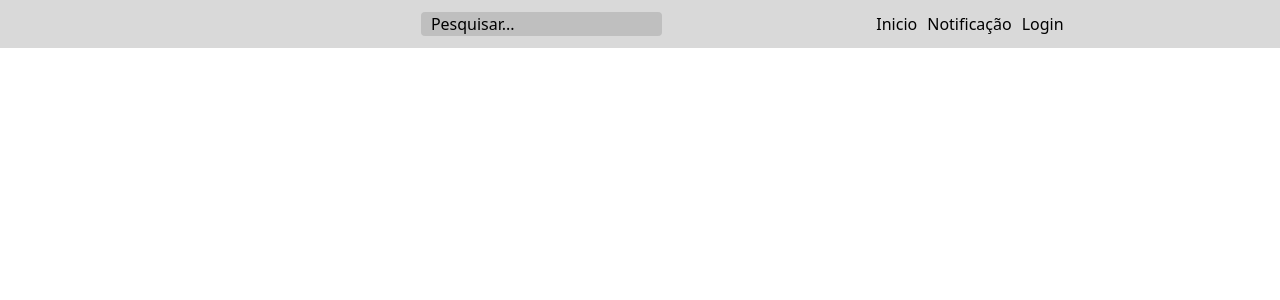
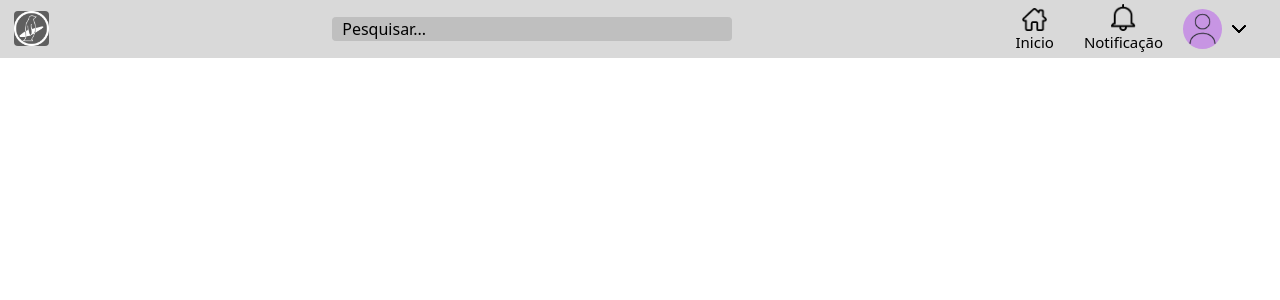
Before and after one commit to catolica-faculdade/pinguin-project, a React (Vite) app: page /cover-page in a window 1280 px wide. Shown: the top 300 px of the page. Built offline with nearby package versions, Linux system fonts and the light colour scheme.

Commit message:
Feat: NavBar na página CoverPage feita, e 2 nova background inseridas no Index.css.

```diff
--- a/src/Pages/CoverPage.jsx
+++ b/src/Pages/CoverPage.jsx
@@ -7,18 +7,33 @@ function CoverPage(){
         // retorna no 'html' pela main aqui
 
             <div>
-                <nav className="flex justify-evenly bg-navbar p-3 items-center">
-                    <div>
-                        <div className="pl-[20px bg-cube-gray-navbar]"></div>
+                <nav className="flex justify-between bg-navbar p-1 items-center">
+                    <div className="pl-[10px]">
+                        <div className="w-[35px] h-[35px] bg-cube-gray-navbar rounded-[4px]">
+                            <img src='src/assets/images/logo-pinguIn-branca.png'/>
+                        </div>
                     </div>
                     <div>
-                        <input className="bg-input-navbar rounded-[4px] pl-[10px] text-black placeholder-black placeholder:font-sans "
+                        <input className="bg-input-navbar rounded-[4px] pl-[10px] w-[400px] text-black placeholder-black placeholder:font-sans "
                          placeholder="Pesquisar..." type="text" />
                     </div>
-                    <div>
-                        <a className="pl-[10px]">Inicio</a>
-                        <a className="pl-[10px]">Notificação</a>
-                        <a className="pl-[10px]">Login</a>
+                    <div className="flex pr-[30px] items-center">
+                        <div className="flex flex-col items-center">
+                            <img className="w-[25px] pt-[4px]" src='src/assets/images/house-icon.png'/>
+                            <a className="text-[15px]">Inicio</a>
+                        </div>
+                        <div className="flex flex-col items-center pl-[30px]">
+                            <img className="w-[25px]" src='src/assets/images/notifications-icon.png'/>
+                            <a className="text-[15px]">Notificação</a>
+                        </div>
+                        <div className="flex items-center pl-[20px]">
+                            <div className="rounded-[50%] bg-icon-user p-[2px] items-center">
+                                <img className="w-[35px]" src='src/assets/images/user-icon-black.png'/>
+                            </div>
+                            <div>
+                                <img className="pl-[10px]" src='src/assets/images/down-arrow-icon.png'/>
+                            </div>
+                        </div>
                     </div>
                 </nav>
             </div>
--- a/src/index.css
+++ b/src/index.css
@@ -41,4 +41,8 @@
     background-color: #5F5F5F;
 }
 
+.bg-icon-user{
+    background-color: #C795E3;
+}
+
 @import 'tailwindcss';
```
